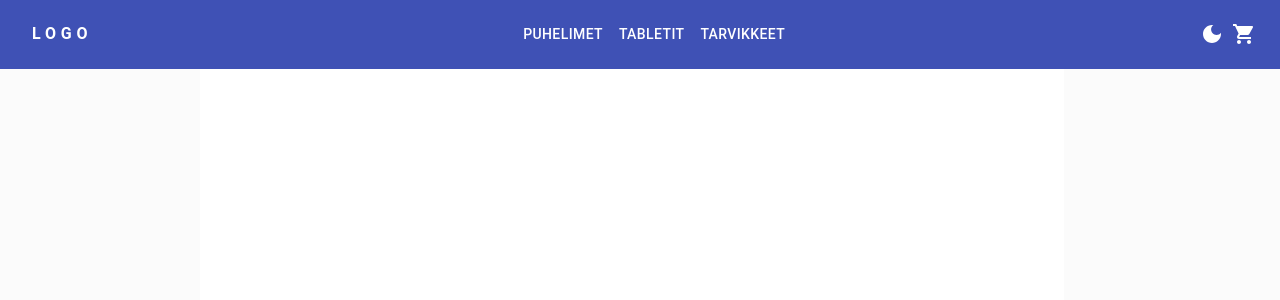
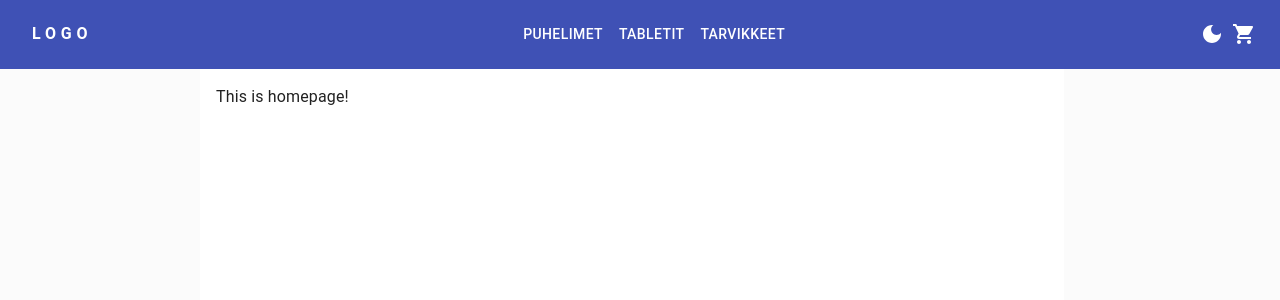
Before and after one commit to Partanennn/eCommerce-App, a React (Create React App) app: page / in a window 1280 px wide. Shown: the top 300 px of the page. Built offline with nearby package versions, Linux system fonts and the light colour scheme.

Commit message:
No need for so high homepage

```diff
--- a/src/pages/HomePage.tsx
+++ b/src/pages/HomePage.tsx
@@ -4,7 +4,7 @@ import { ContentContainer } from '../components/ContentContainer';
 const HomePage = () => {
   return (
     <ContentContainer>
-      <Grid height={'100vh'}></Grid>
+      <Grid height={'80vh'}>This is homepage!</Grid>
     </ContentContainer>
   );
 };
```
